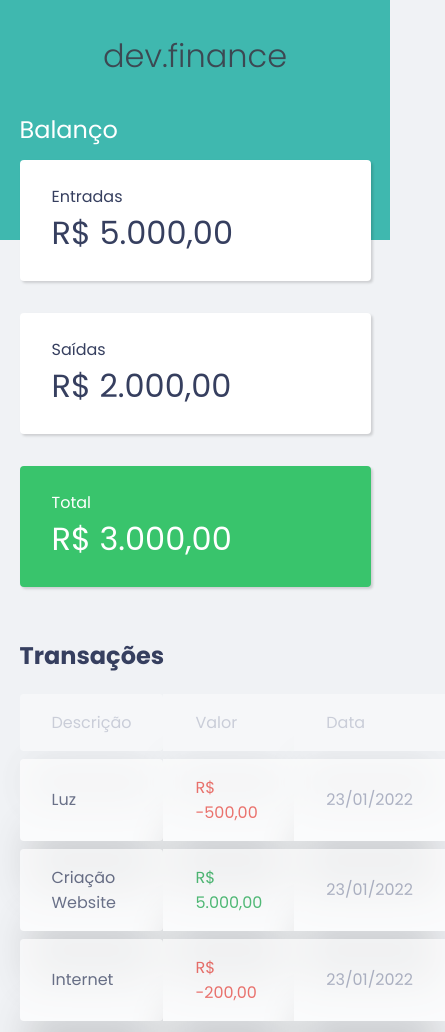
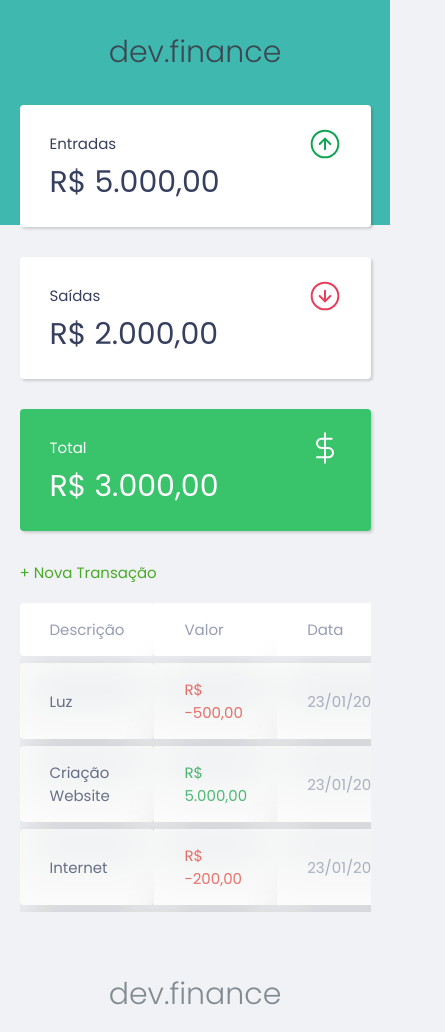
Before and after one commit to Diegodkid/finance, a plain HTML site: page index.html in a window 390 px wide. Shown: the top 1032 px of the page, 445 px wide, since content can reach past the window. Drawn offline with Linux system fonts and the light colour scheme.

Commit message:
config section transaction and responsive

```diff
--- a/index.html
+++ b/index.html
@@ -1,13 +1,16 @@
 <!DOCTYPE html>
 <html lang="pt-br">
   <head>
-    <meta charset="UTF-8">
-    <meta http-equiv="X-UA-Compatible" content="IE=edge">
-    <meta name="viewport" content="width=device-width, initial-scale=1.0">
-		<link rel="preconnect" href="https://fonts.googleapis.com">
-		<link rel="preconnect" href="https://fonts.gstatic.com" crossorigin>
-		<link href="https://fonts.googleapis.com/css2?family=Poppins:ital,wght@0,300;0,400;0,700;1,400;1,700&display=swap" rel="stylesheet">
-		<link rel="stylesheet" href="style.css">
+    <meta charset="UTF-8" />
+    <meta http-equiv="X-UA-Compatible" content="IE=edge" />
+    <meta name="viewport" content="width=device-width, initial-scale=1.0" />
+    <link rel="preconnect" href="https://fonts.googleapis.com" />
+    <link rel="preconnect" href="https://fonts.gstatic.com" crossorigin />
+    <link
+      href="https://fonts.googleapis.com/css2?family=Poppins:ital,wght@0,300;0,400;0,700;1,400;1,700&display=swap"
+      rel="stylesheet"
+    />
+    <link rel="stylesheet" href="style.css" />
     <title>dev.finance</title>
   </head>
 
@@ -18,34 +21,45 @@
 
     <main class="container">
       <section id="balance">
-			<h2>Balanço</h2>
+        <h2 class="sr-only">Balanço</h2>
 
         <div class="card">
-				<h3>Entradas</h3>
+          <h3>
+            <span>Entradas</span>
+            <img src="./assets/income.svg" alt="imagem de entradas" />
+          </h3>
           <p>R$ 5.000,00</p>
         </div>
 
         <div class="card">
-				<h3>Saídas</h3>
+          <h3>
+            <span>Saídas</span>
+            <img src="./assets/expense.svg" alt="imagem de saidas" />
+          </h3>
           <p>R$ 2.000,00</p>
         </div>
 
         <div class="card total">
-				<h3>Total</h3>
+          <h3>
+            <span>Total</span>
+            <img src="./assets/total.svg" alt="imagem de total" />
+          </h3>
           <p>R$ 3.000,00</p>
         </div>
       </section>
 
       <section id="transaction">
-			<h2>Transações</h2>
+        <h2 class="sr-only">Transações</h2>
+
+        <a href="#" class="button new">+ Nova Transação</a>
 
         <table id="data-table">
-
           <thead>
             <tr>
               <th>Descrição</th>
               <th>Valor</th>
               <th>Data</th>
+              <th></th>
             </tr>
           </thead>
 
@@ -54,26 +68,33 @@
               <td class="description">Luz</td>
               <td class="expense">R$ -500,00</td>
               <td class="date">23/01/2022</td>
+              <td>
+                <img src="./assets/minus.svg" alt="remover transação" />
+              </td>
             </tr>
             <tr>
               <td class="description">Criação Website</td>
               <td class="income">R$ 5.000,00</td>
               <td class="date">23/01/2022</td>
+              <td>
+                <img src="./assets/minus.svg" alt="remover transação" />
+              </td>
             </tr>
             <tr>
               <td class="description">Internet</td>
               <td class="expense">R$ -200,00</td>
               <td class="date">23/01/2022</td>
+              <td>
+                <img src="./assets/minus.svg" alt="remover transação" />
+              </td>
             </tr>
           </tbody>
         </table>
       </section>
-
     </main>
 
     <footer>
       <h1 id="logo">dev.finance</h1>
     </footer>
-
   </body>
 </html>
--- a/style.css
+++ b/style.css
@@ -10,7 +10,23 @@
 
 body {
   background: #f0f2f5;
-    font-family: 'Poppins', sans-serif;
+  font-family: "Poppins", sans-serif;
+}
+
+html {
+  font-size: 93.75%;
+}
+
+.sr-only {
+  position: absolute;
+  width: 1px;
+  height: 1px;
+  padding: 0;
+  margin: -1px;
+  overflow: hidden;
+  clip: rect(0, 0, 0, 0);
+  white-space: nowrap;
+  border-width: 0;
 }
 
 .container {
@@ -18,6 +34,19 @@ body {
   width: min(90vw, 800px);
 }
 
+/* ==== LINKS AND BUTTONS ====== */
+a {
+  color: #49aa26;
+  text-decoration: none;
+}
+
+a:hover {
+  color: #3dd705;
+}
+.button.new {
+  display: inline-block;
+  margin-bottom: 0.8rem;
+}
 /* ==== TITLES ====== */
 h2 {
   margin-top: 3.2rem;
@@ -33,7 +62,7 @@ header {
 }
 
 #logo {
-    color: #3C4852;
+  color: #3c4852;
   font-weight: 100;
 }
 
@@ -52,7 +81,7 @@ header {
 .card {
   background: #fff;
   padding: 1.5rem 2rem;
-    border-radius: .25rem;
+  border-radius: 0.25rem;
   margin-bottom: 2rem;
   box-shadow: rgba(0, 0, 0, 0.15) 1.95px 1.95px 2.6px;
   color: var(--dark-blue);
@@ -61,6 +90,9 @@ header {
 .card h3 {
   font-weight: normal;
   font-size: 1rem;
+  display: flex;
+  align-items: center;
+  justify-content: space-between;
 }
 
 .card p {
@@ -69,11 +101,15 @@ header {
 }
 
 .card.total {
-    background: #39C46C;
+  background: #39c46c;
   color: #fff;
 }
 
 /* ==== TRANSACTION ====== */
+#transaction {
+  display: block;
+  overflow-x: auto;
+}
 
 #data-table {
   width: 100%;
@@ -83,19 +119,18 @@ header {
 
 table thead tr th:first-child,
 table tbody tr td:first-child {
-    border-radius: .25rem;
+  border-radius: 0.25rem;
 }
 
 table th {
   background: white;
-    opacity: 0.6;
   font-weight: normal;
   text-align: left;
   padding: 1rem 2rem;
   box-shadow: rgba(0, 0, 0, 0.2) 0px 60px 40px -7px;
 }
 
-table tr {
+table tbody tr {
   opacity: 0.7;
 }
 
@@ -114,12 +149,13 @@ td.description {
 }
 
 td.expense {
-    color: #EB4038;
+  color: #eb4038;
 }
 
 td.income {
   color: #12a545;
 }
+
 /* ==== FOOTER ====== */
 footer {
   text-align: center;
@@ -127,3 +163,17 @@ footer {
   color: var(--dark-blue);
   opacity: 0.6;
 }
+
+/* ==== RESPONSIVE ====== */
+@media (min-width: 800px) {
+  html {
+    font-size: 87.5%;
+  }
+
+  #balance {
+    display: grid;
+    grid-template-columns: repeat(3, 1fr);
+    gap: 1rem;
+    margin-top: -4rem;
+  }
+}
```
Also changed, not shown: assets/expense.svg (added), assets/income.svg (added), assets/logo.svg (added), assets/minus.svg (added), assets/plus.svg (added), assets/total.svg (added). Lines whose indentation alone changed are shown as unchanged.
